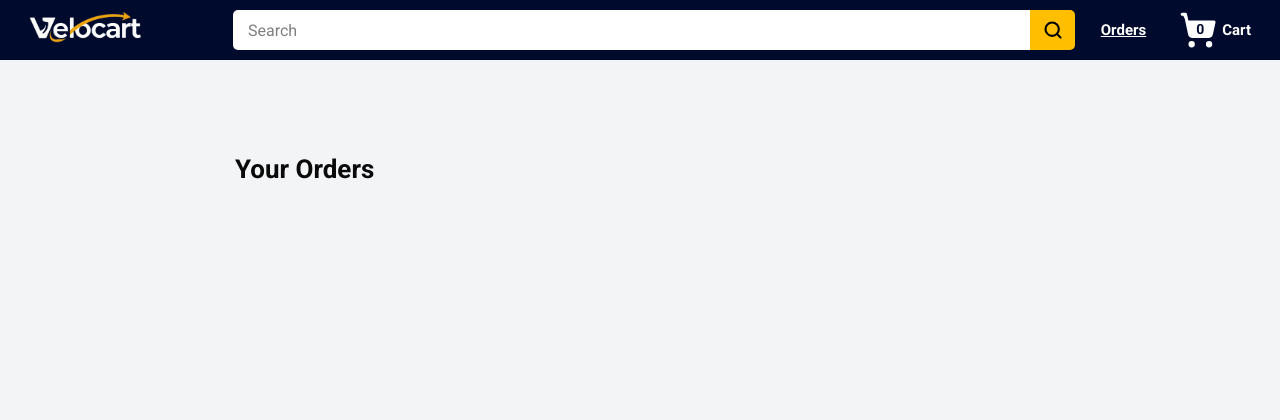
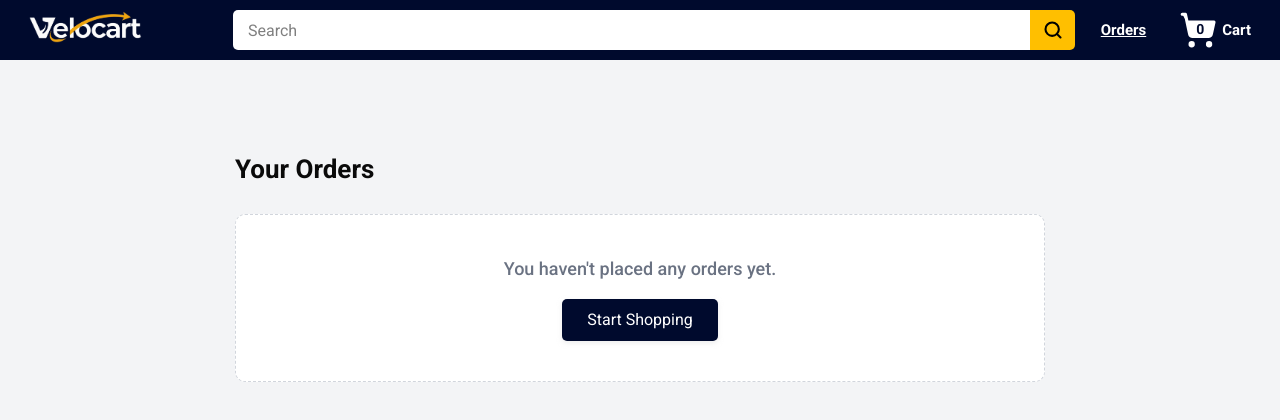
Before and after one commit to michael-duke/velocart-r, a React (Vite) app: page /orders in a window 1280 px wide. Shown: the top 420 px of the page. Built offline with nearby package versions, Linux system fonts and the light colour scheme.

Commit message:
feat: implement CartContext, dynamic checkout calculations, and order placement flow

```diff
--- a/src/components/orders/OrdersGrid.jsx
+++ b/src/components/orders/OrdersGrid.jsx
@@ -1,5 +1,18 @@
+import { Link } from "react-router";
 import OrderItem from "./OrderItem";
+
 export default function OrdersGrid({ orders }) {
+  if (!orders || orders.length === 0) {
+    return (
+      <div className="p-10 bg-white border border-dashed border-gray-300 rounded-lg text-center text-gray-500 flex flex-col items-center gap-4">
+        <p className="text-lg font-medium">You haven't placed any orders yet.</p>
+        <Link className="button-primary px-6 py-2" to="/">
+          Start Shopping
+        </Link>
+      </div>
+    );
+  }
+
   return (
     <div className="grid grid-cols-1 gap-y-12.5">
       {orders.map((order) => (
```
